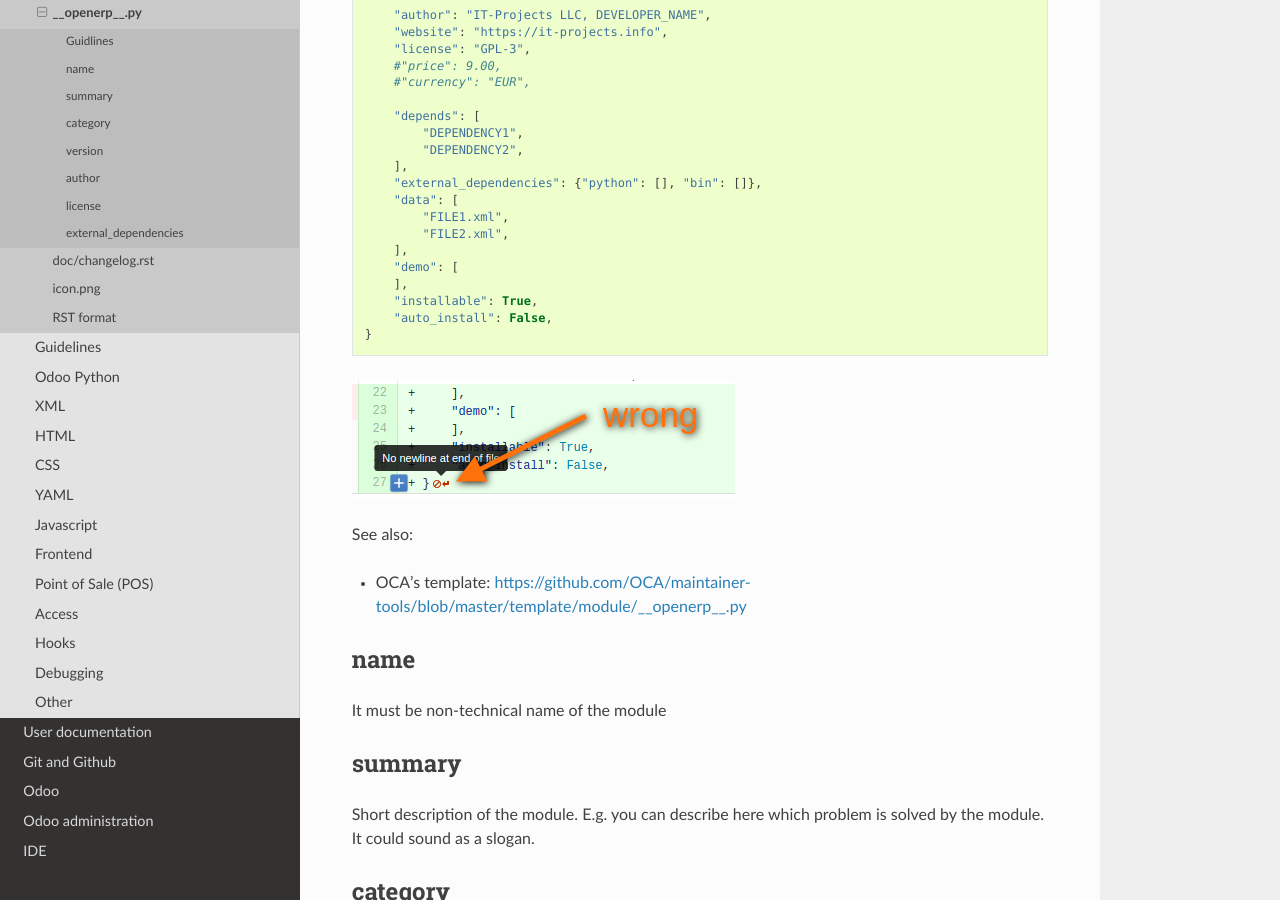
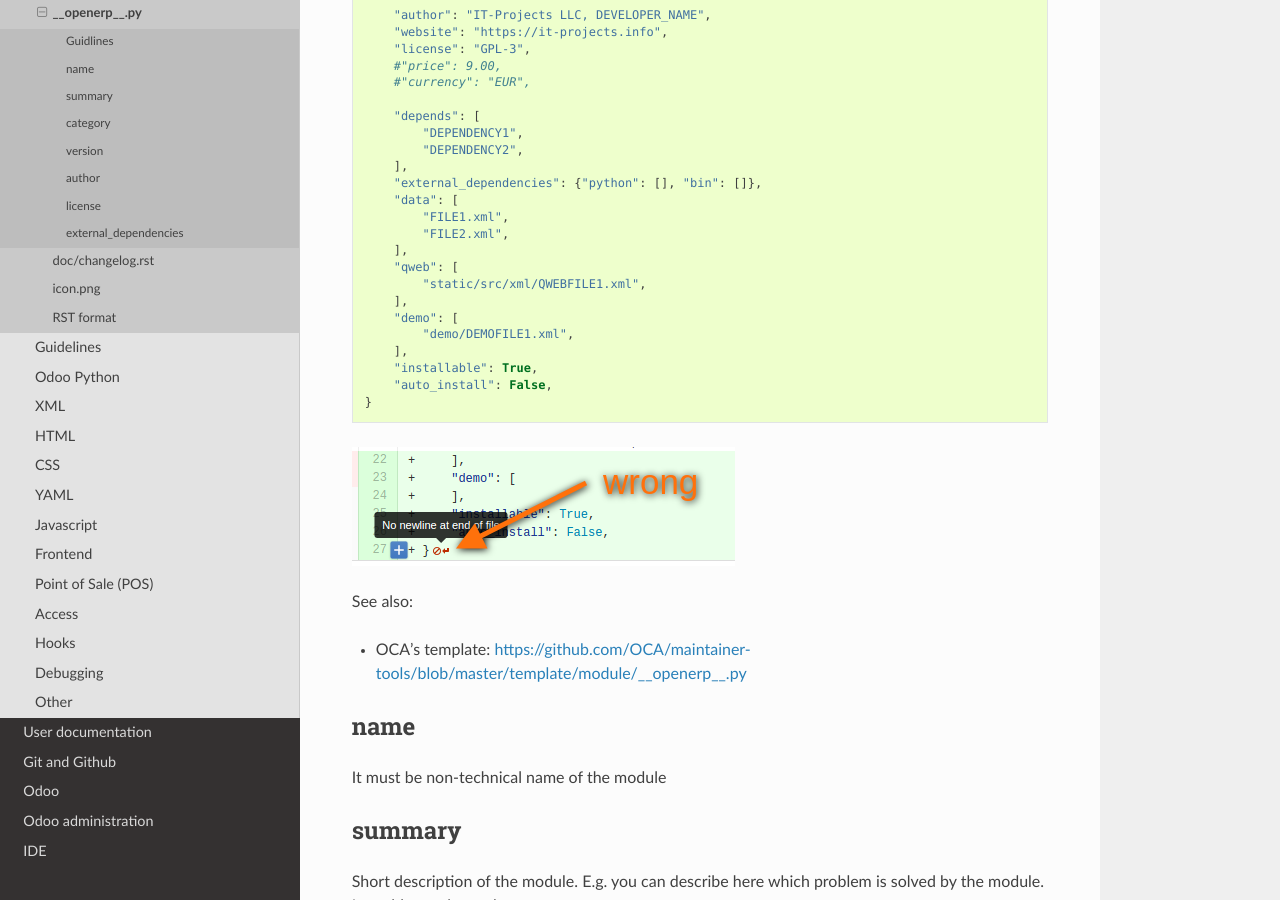
Before and after one commit to itpp-labs/odoo-development, a Sphinx documentation site: the page built from docs/dev/docs/__openerp__.py.rst, in a window 1280 px wide and 900 px high, scrolled down 862 px. Built offline with Sphinx 7.4.7 and the Read the Docs theme 2.0.0, drawn with Linux system fonts in a browser that asks for light colours; pages that are not in the unit, such as notebooks, are missing from menus.

Commit message:
__openerp__.py: add qweb section + add example to demo section

```diff
--- a/docs/dev/docs/__openerp__.py.rst
+++ b/docs/dev/docs/__openerp__.py.rst
@@ -43,7 +43,11 @@ Use example below as template. What are important here:
             "FILE1.xml",
             "FILE2.xml",
         ],
+        "qweb": [
+            "static/src/xml/QWEBFILE1.xml",
+        ],
         "demo": [
+            "demo/DEMOFILE1.xml",
         ],
         "installable": True,
         "auto_install": False,
```
